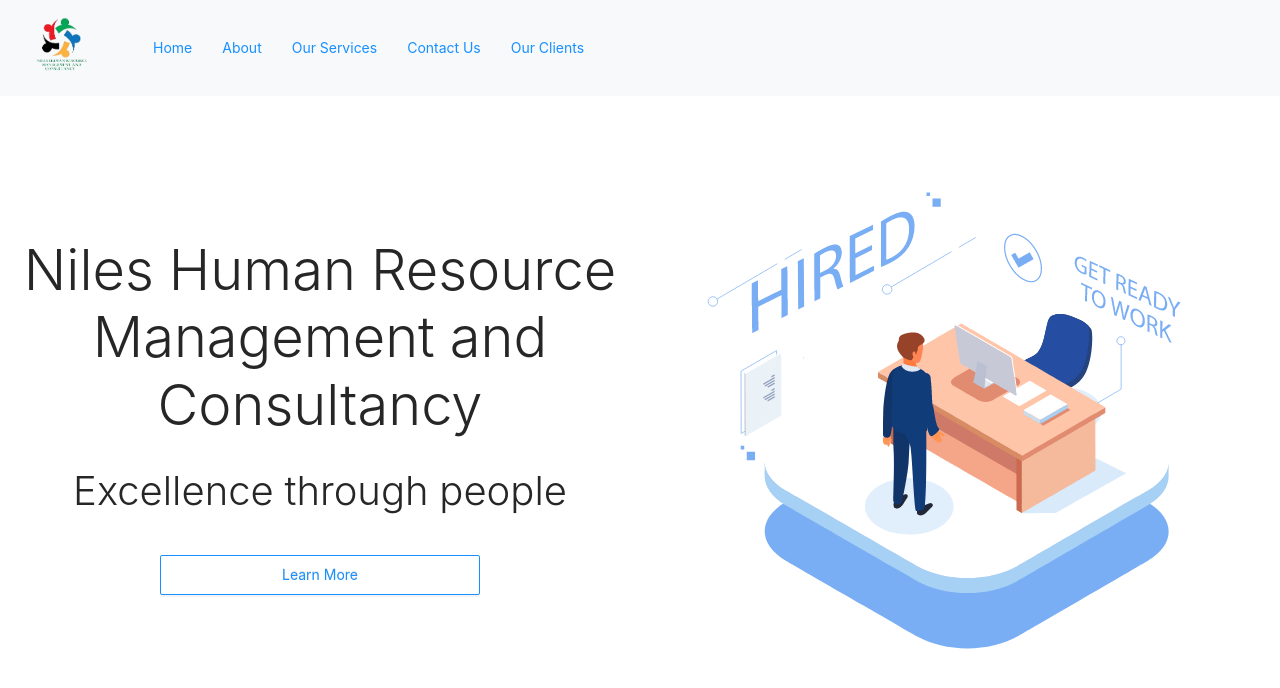
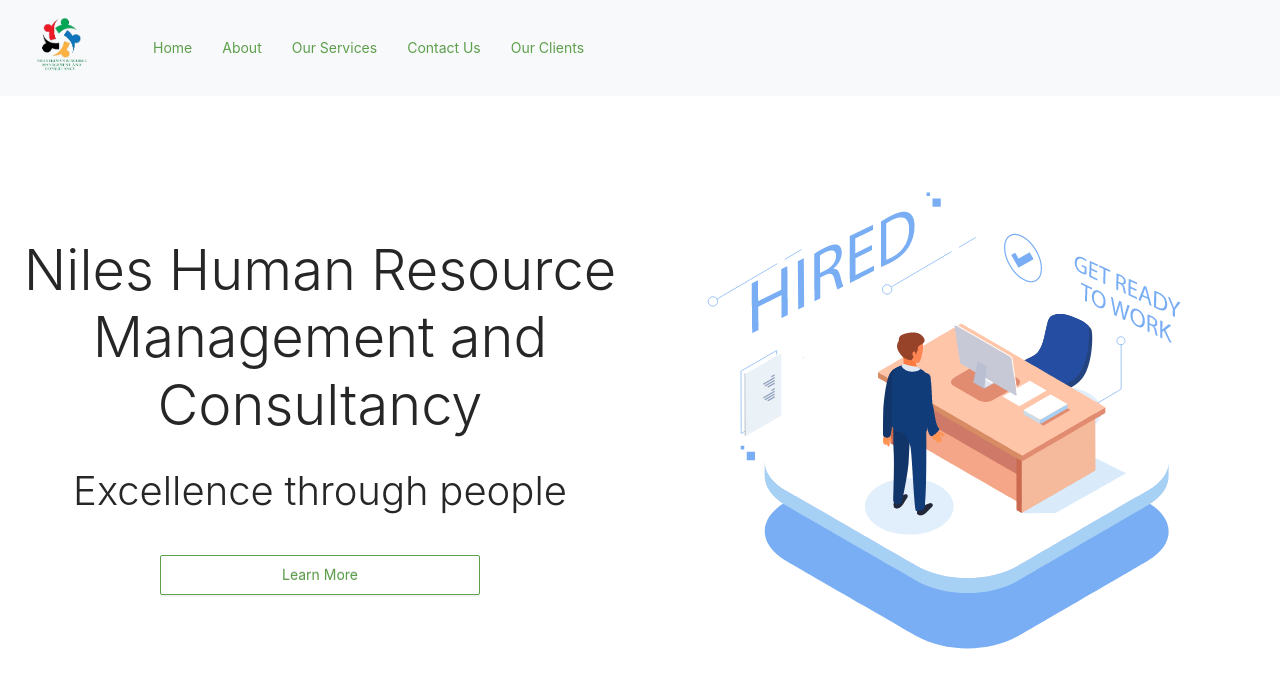
Before and after one commit to pchessah/niles-hrm, a React (Create React App) app: page / in a window 1280 px wide. Shown: the top 688 px of the page. Built offline with nearby package versions, Linux system fonts and the light colour scheme.

Commit message:
:art: Change theme color for texts

```diff
--- a/src/App.css
+++ b/src/App.css
@@ -12,6 +12,17 @@
   padding: 5px;
 }
 
+a{
+  color: #5E9F4C !important;
+}
+
+a:hover{
+  color: #5E9F4C !important;
+  font-weight: 900;
+  padding: 5px 10px;
+  background-color: #F0F0F0;
+}
+
 /*Home*/
 .home-img{
   width: 50vw;
@@ -24,12 +35,12 @@
   width: 50%;
   height: 40px;
   background-color: white;
-  color: #1890FF;
-  border-color: #1890FF;
+  color: #5E9F4C;
+  border-color: #5E9F4C;
 }
 
 .learn-more-btn:hover{
-  background-color: #1890FF;
+  background-color: #5E9F4C;
   color: white;
 }
 
@@ -67,7 +78,7 @@
 
 /*About Us Page */
 .about-us-card{
-  border-color: #1890FF;
+  border-color: #5E9F4C;
   border-radius: 20px;
   line-height: 2.6;
   width: 60vw;
```
